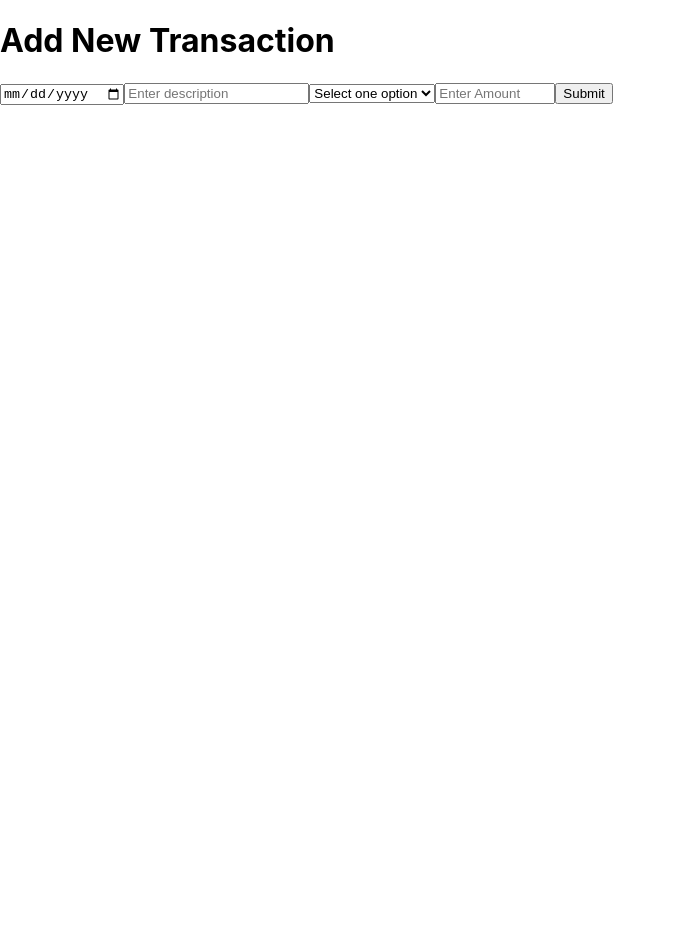
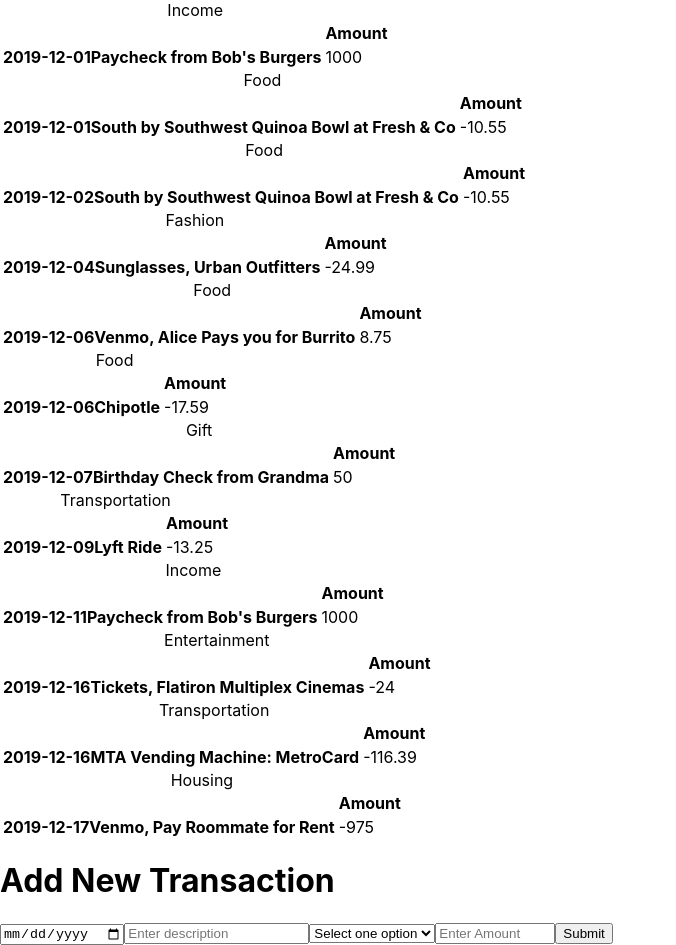
Before and after one commit to Nathan-Mwai/Bank-of-flatiron, a React (Create React App) app in the folder bank/: page / in a window 1280 px wide. Shown: the whole page, without its empty margins (0-676 px from the left). Before the commit the page ends 800 px from the top, so only its background shows below. Built offline with nearby package versions, Linux system fonts and the light colour scheme; data requests are answered from the project's data file.

Commit message:
Finally success fetch

```diff
--- a/bank/src/Components/Home.jsx
+++ b/bank/src/Components/Home.jsx
@@ -1,9 +1,22 @@
-import React from 'react'
+import React, { useEffect, useState } from 'react'
 import AddTrans from './AddTrans'
+import TransDetails from './TransDetails'
 
 const Home = () => {
+    const [transactions, setTransactions] = useState([])
+
+    useEffect(() => {
+      fetch("http://localhost:3000/transactions")
+      .then(res => res.json())
+      .then(transactions => setTransactions(transactions))
+      .catch(err => console.log(err))
+  }, [])
+
+
+    const disTrans = transactions.map(transaction => <TransDetails key={transaction.id} transaction={transaction} setTransactions={setTransactions}/>)
   return (
     <div>
+        {disTrans}
         <AddTrans/>
     </div>
   )
--- /dev/null
+++ b/bank/src/Components/TransDetails.jsx
@@ -0,0 +1,34 @@
+import React from 'react'
+
+const TransDetails = ({transaction}) => {
+  return (
+    <div>
+        <table>
+            <caption>{transaction.category}</caption>
+            <thead>
+                <tr>
+                    <td></td>
+                    <th>
+                        <span>Amount</span>
+                    </th>
+                </tr>
+            </thead>
+            <tbody>
+                <tr>
+                    <th>
+                        {transaction.date}
+                        <span>
+                            {transaction.description}
+                        </span>
+                    </th>
+                    <td>
+                        {transaction.amount}
+                    </td>
+                </tr>
+            </tbody>
+        </table>
+    </div>
+  )
+}
+
+export default TransDetails
```
